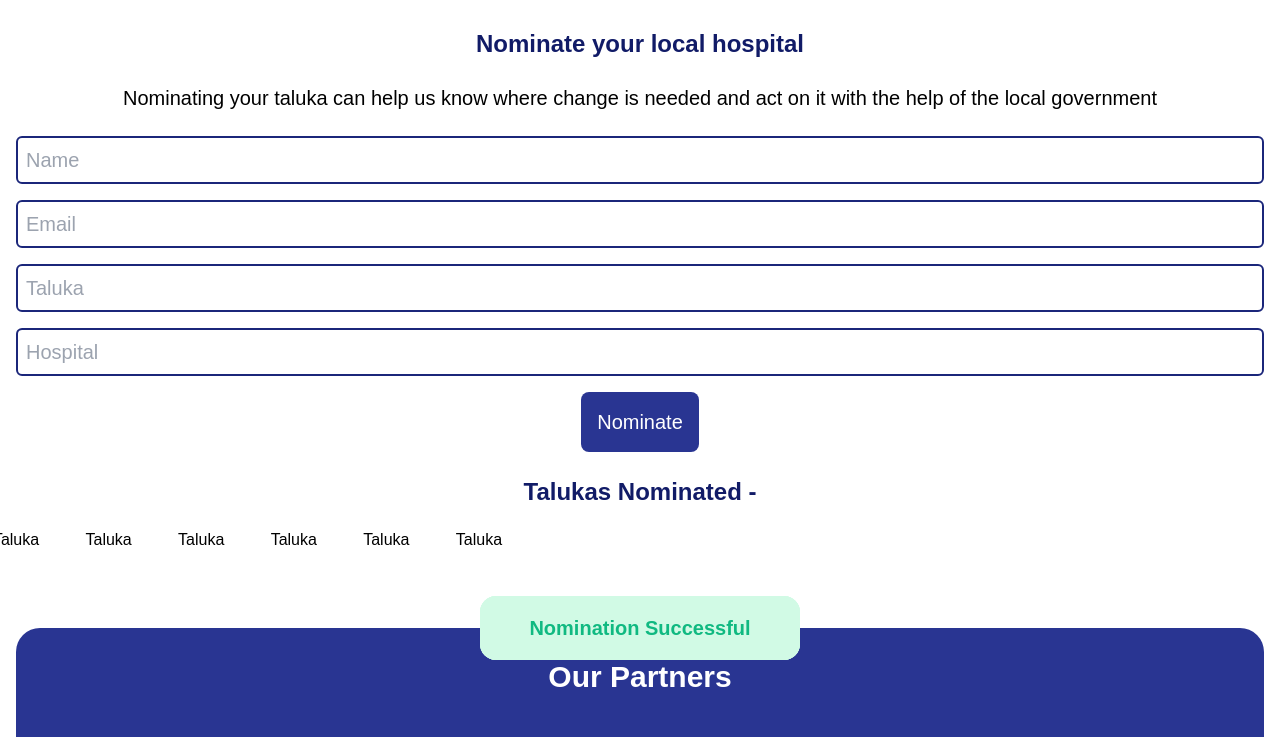
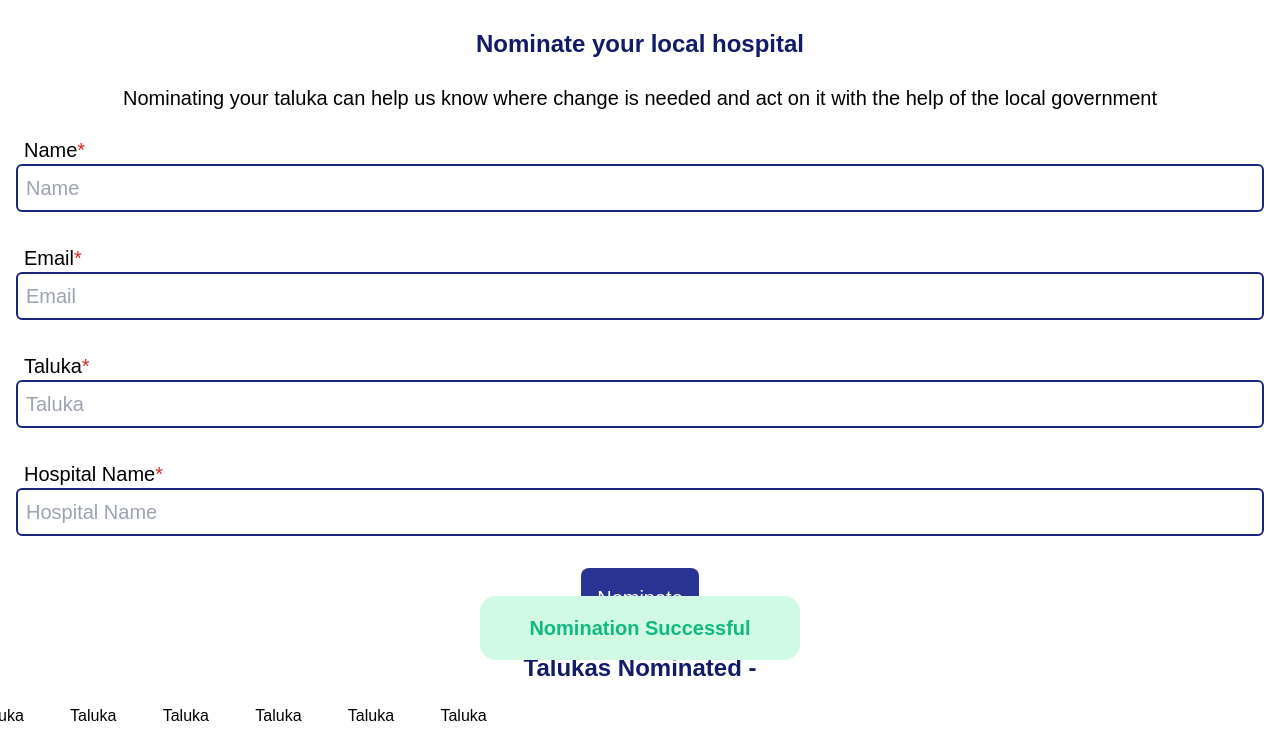
Before and after one commit to nnisarggada/missionicu, a React (Create React App) app: page / in a window 1280 px wide. Shown: the part 940-1677 px from the top of the page. Built offline with nearby package versions, Linux system fonts and the light colour scheme.

Commit message:
made inputs required

```diff
--- a/src/components/Hero.js
+++ b/src/components/Hero.js
@@ -25,6 +25,7 @@ const Home = () => {
       <div className="w-full flex flex-col">
         <label for={labelText} className="text-2xl ml-2">
           {labelText}
+          <span className="text-red-600">*</span>
         </label>
         <input
           name={labelText}
--- a/src/components/Hospitals.js
+++ b/src/components/Hospitals.js
@@ -26,6 +26,7 @@ const Hospitals = () => {
       <div className="w-full flex flex-col">
         <label for={labelText} className="text-2xl ml-2">
           {labelText}
+          <span className="text-red-600">*</span>
         </label>
         <input
           name={labelText}
--- a/src/components/Navbar.js
+++ b/src/components/Navbar.js
@@ -31,6 +31,7 @@ const Navbar = () => {
   return (
     <div className="fixed top-0 left-0 z-30 w-full h-20 flex items-center justify-between bg-brand-500 text-gray-100 px-4">
       <img
+        onClick={() => window.scrollTo(0, 0)}
         src={require("../assets/images/logo-light.png")}
         alt="Mission ICU Logo"
         className="h-full"
--- a/src/components/Nominate.js
+++ b/src/components/Nominate.js
@@ -33,13 +33,19 @@ const Nominate = () => {
 
   const TalukaInput = ({ text }) => {
     return (
+      <div className="w-full flex flex-col text-left">
+        <label for={text} className="text-xl ml-2">
+          {text}
+          <span className="text-red-600">*</span>
+        </label>
         <input
           name={text}
           type="text"
           placeholder={text}
-        className="w-full border-solid border-2 border-brand-600 p-2 rounded-md"
+          className="w-full border-solid border-2 border-brand-600 p-2 rounded-md mb-4"
           required
         />
+      </div>
     );
   };
 
@@ -86,7 +92,7 @@ const Nominate = () => {
         <TalukaInput text="Name" />
         <TalukaInput text="Email" />
         <TalukaInput text="Taluka" />
-        <TalukaInput text="Hospital" />
+        <TalukaInput text="Hospital Name" />
         <input
           type="submit"
           value="Nominate"
```
Lines whose indentation alone changed are shown as unchanged.
